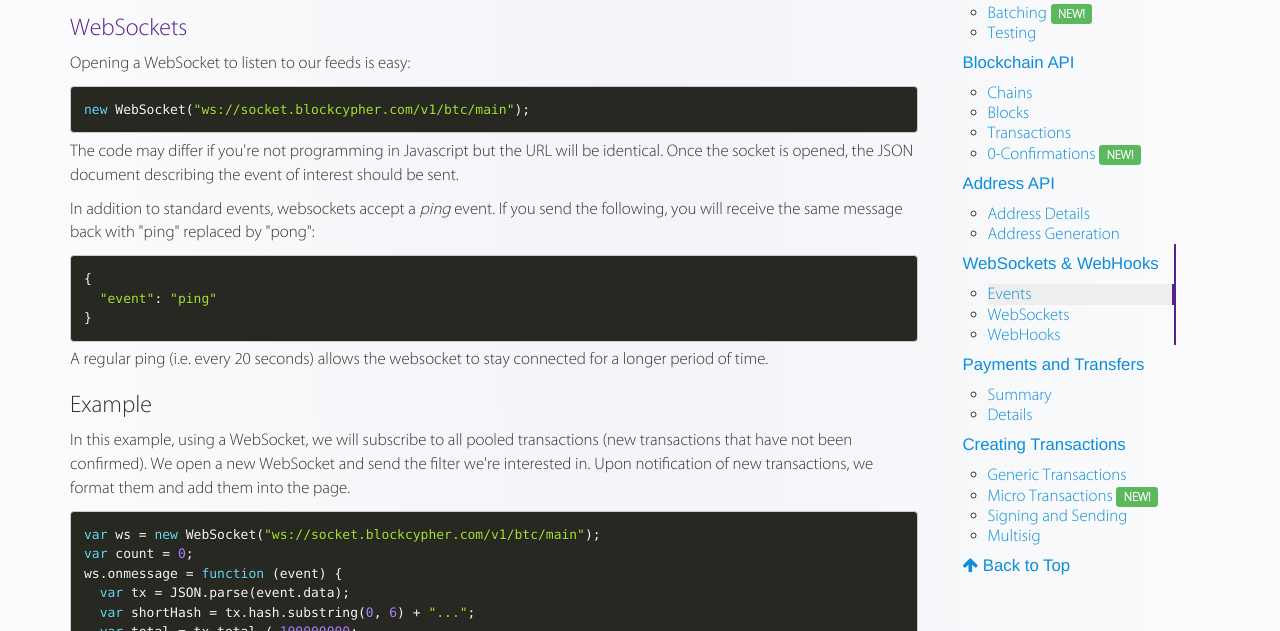
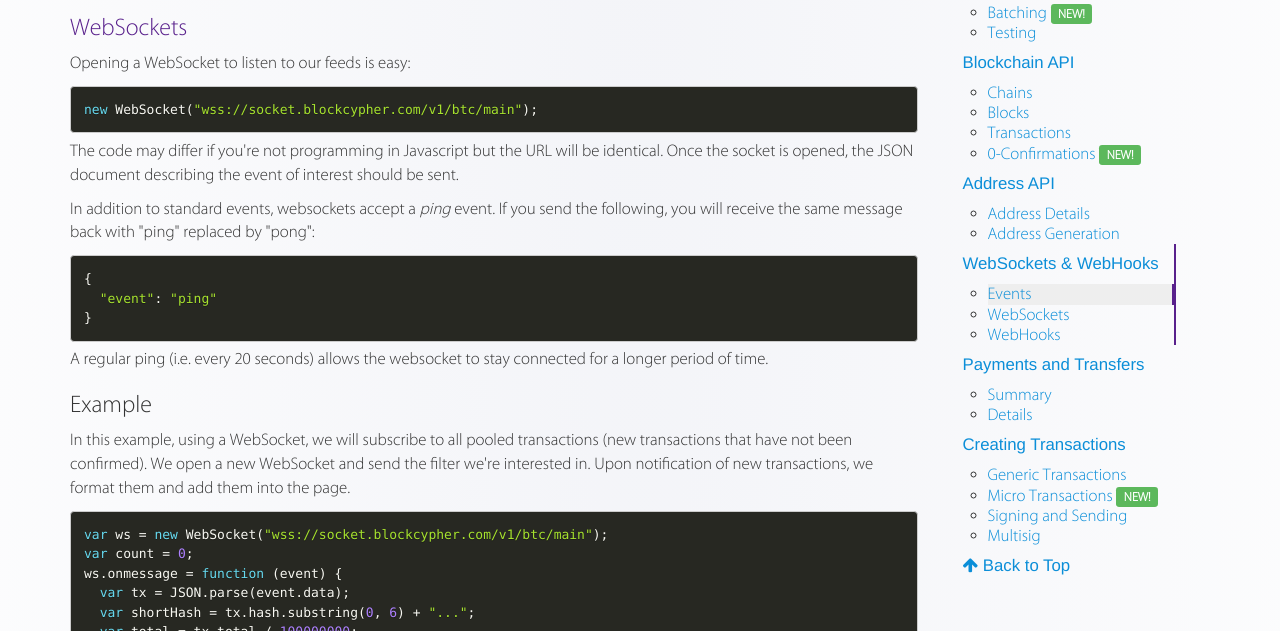
Before and after one commit to blockcypher/documentation, a Jekyll site: the page built from index.html, in a window 1280 px wide and 900 px high, scrolled down 17353 px. Shown: the part 158-789 px from the top of the window. Built offline with Jekyll 4.4.1, drawn with Linux system fonts in a browser that asks for light colours; nearby versions of some CDN libraries; some web fonts are replaced.

Commit message:
Favoring wss over ws.

```diff
--- a/_includes/reference/websockets_webhooks.html
+++ b/_includes/reference/websockets_webhooks.html
@@ -74,7 +74,7 @@
 
 <p>Opening a WebSocket to listen to our feeds is easy:</p>
 
-<pre><code class="language-javascript">new WebSocket("ws://socket.blockcypher.com/v1/btc/main");</code></pre>
+<pre><code class="language-javascript">new WebSocket("wss://socket.blockcypher.com/v1/btc/main");</code></pre>
 
 <p>The code may differ if you're not programming in Javascript but the URL will be identical. Once the socket is opened, the JSON document describing the event of interest should be sent.</p>
 
--- a/js/samples/browser-websocket.js
+++ b/js/samples/browser-websocket.js
@@ -1,4 +1,4 @@
-var ws = new WebSocket("ws://socket.blockcypher.com/v1/btc/main");
+var ws = new WebSocket("wss://socket.blockcypher.com/v1/btc/main");
 var count = 0;
 ws.onmessage = function (event) {
   var tx = JSON.parse(event.data);
--- a/js/samples/create-tx.js
+++ b/js/samples/create-tx.js
@@ -48,7 +48,7 @@ function waitForConfirmation(finaltx) {
   log("Transaction " + finaltx.tx.hash + " to " + dest.address + " of " +
         finaltx.tx.outputs[0].value/100000000 + " BTC sent.");
 
-  var ws = new WebSocket("ws://socket.blockcypher.com/v1/btc/test3");
+  var ws = new WebSocket("wss://socket.blockcypher.com/v1/btc/test3");
 
   // We keep pinging on a timer to keep the websocket alive
   var ping = pinger(ws);
--- a/js/samples/multisig-tx.js
+++ b/js/samples/multisig-tx.js
@@ -57,7 +57,7 @@ function waitForConfirmation(finaltx) {
         finaltx.tx.outputs[0].value/100000000 + " BTC sent.");
 
   var confirmed = $.Deferred();
-  var ws = new WebSocket("ws://socket.blockcypher.com/v1/btc/test3");
+  var ws = new WebSocket("wss://socket.blockcypher.com/v1/btc/test3");
   // We keep pinging on a timer to keep the websocket alive
   var ping = pinger(ws);
 
```
